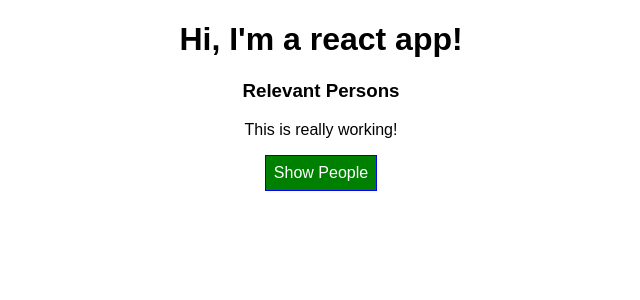
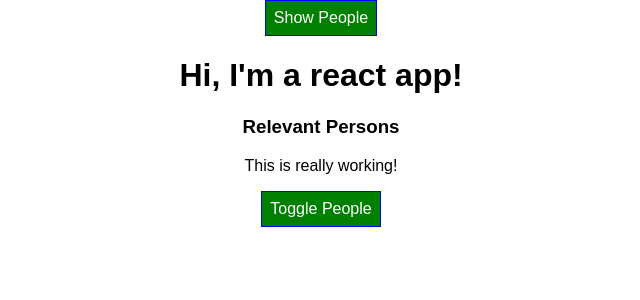
Before and after one commit to jandaluz/udemy-react, a React (Create React App) app: page / in a window 1280 px wide. Shown: the top 300 px of the page, without its empty margins (319-959 px from the left). Built offline with nearby package versions, Linux system fonts and the light colour scheme.

Commit message:
update lifecycle hooks and pure components

```diff
--- a/src/components/Cockpit/Cockpit.js
+++ b/src/components/Cockpit/Cockpit.js
@@ -22,7 +22,7 @@ const cockpit = (props) => {
             <p className={classes.join(' ')}>This is really working!</p>
             <button
             style={btnStyle}
-            onClick={props.btnClicked}>Show People</button>
+            onClick={props.btnClicked}>Toggle People</button>
         </div>
     )
 }
--- a/src/components/Persons/Persons.js
+++ b/src/components/Persons/Persons.js
@@ -1,8 +1,8 @@
-import React, { Component } from 'react';
+import React, { PureComponent } from 'react';
 import ErrorBoundary from '../ErrorBoundary/ErrorBoundary';
 import Person from './Person/Person';
 
-class Persons extends Component {
+class Persons extends PureComponent {
 
     constructor(props) {
         super(props);
@@ -18,10 +18,6 @@ class Persons extends Component {
     componentWillReceiveProps(nextProps) {
         console.log('[UPDATE Persons.js] Inside componentwillReceiveProps()');
         console.log(nextProps);
-    }
-    shouldComponentUpdate(nextProps, nextState) {
-        console.log('[UPDATE Persons.js] Inside shouldComponentUpdate()');
-        return nextProps.persons !== this.props.persons;
     }
     componentWillUpdate(nextProps, nextState) {
         console.log('[UPDATE Persons.js] Inside componentWillUpdate()');
--- a/src/containers/App.js
+++ b/src/containers/App.js
@@ -9,12 +9,12 @@ class App extends Component {
     super(props);
     console.log('[App.js] Inside Constructor');
     this.state = {
-      persons:[
-        {id: '12ljkf', name: "Jay", age:28},
-        {id: '2a23l1', name:"Joe", age:30},
-        {id: '3flink', name:"Ray", age:40}
+      persons: [
+        { id: '12ljkf', name: "Jay", age: 28 },
+        { id: '2a23l1', name: "Joe", age: 30 },
+        { id: '3flink', name: "Ray", age: 40 }
       ],
-      showPersons:false
+      showPersons: false
     }
   }
 
@@ -24,6 +24,19 @@ class App extends Component {
 
   componentDidMount() {
     console.log('[App.js] Inside componentDidMount()');
+  }
+
+  shouldComponentUpdate(nextProps, nextState) {
+    console.log('[UPDATE App.js] Inside shouldComponentUpdate()');
+    return nextState.persons !== this.state.persons ||
+      nextState.showPersons !== this.state.showPersons;
+  }
+  componentWillUpdate(nextProps, nextState) {
+    console.log('[UPDATE App.js] Inside componentWillUpdate()');
+    console.log(nextProps);
+  }
+  componentDidUpdate() {
+    console.log('[UPDATE App.js] Inside componentDidUpdate()');
   }
   /**
   state = {
@@ -52,19 +65,19 @@ class App extends Component {
     console.log('delete: ' + personIndex);
     const persons = [...this.state.persons] //copy values to new var using spread
     persons.splice(personIndex, 1);
-    this.setState({persons:persons});
+    this.setState({ persons: persons });
   }
 
   nameChangedHandler = (event, id) => {
     console.log('changed');
     const newName = event.target.value;
 
-    const personIndex = this.state.persons.findIndex( p => {
+    const personIndex = this.state.persons.findIndex(p => {
       return p.id === id;
     });
     const _person = {
       ...this.state.persons[personIndex],
-      name:newName
+      name: newName
     };
 
     const _persons = [
@@ -72,16 +85,16 @@ class App extends Component {
     ]
     _persons[personIndex] = _person;
 
-    this.setState( {
-      persons:_persons
+    this.setState({
+      persons: _persons
     })
   }
 
   togglePersonsHandler = (event) => {
     console.log('toggle persons');
     let show = this.state.showPersons;
-    this.setState( {
-      showPersons : !show
+    this.setState({
+      showPersons: !show
     });
   }
   render() {
@@ -95,7 +108,7 @@ class App extends Component {
     };
 
     let persons = null;
-    if(this.state.showPersons) {
+    if (this.state.showPersons) {
       persons = (
         <div>
           <Persons
@@ -107,14 +120,15 @@ class App extends Component {
       style.backgroundColor = 'red';
     }
     let classes = [];
-    if(this.state.persons.length <= 2) {
+    if (this.state.persons.length <= 2) {
       classes.push('red');
     }
-    if(this.state.persons.length <= 1) {
+    if (this.state.persons.length <= 1) {
       classes.push('bold');
     }
     return (
       <div className="App">
+        <button onClick={() => { this.setState({showPersons:true});} }>Show People</button>
         <Cockpit
           appTitle={this.props.title}
           showPersons={this.state.showPersons}
```
Lines whose indentation alone changed are shown as unchanged.
